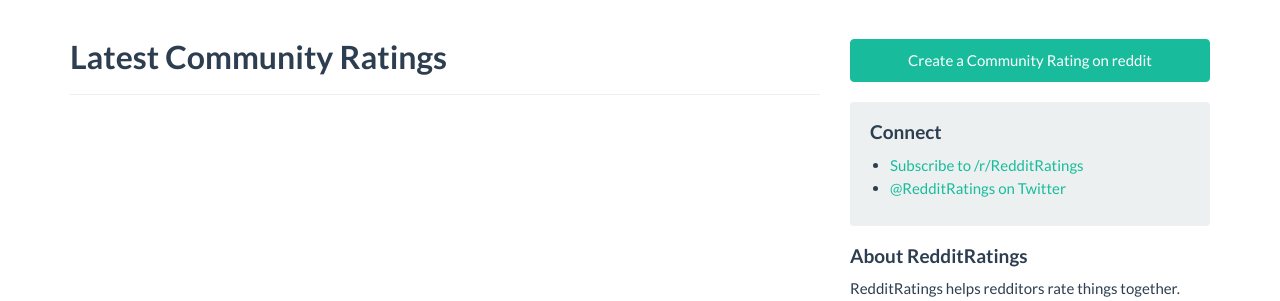
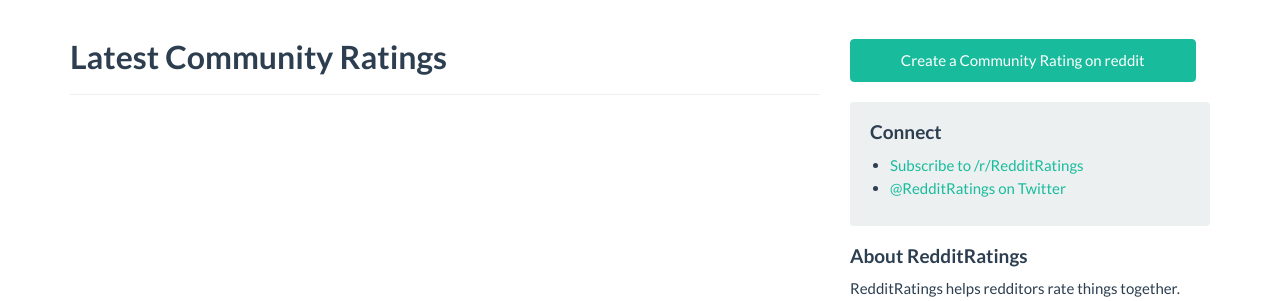
Before and after one commit to davedg629/RedditRatings, a Flask app: page / in a window 1280 px wide. Shown: the part 61-362 px from the top of the page. Run offline with Flask 2, Linux system fonts and the light colour scheme; data that the repository does not hold is empty; parts of the project's set-up code (start-up, migrations or seed data) failed here and were passed over; some libraries are stand-ins or nearby versions.

Commit message:
Change width of btn-block to accomodate padding

```diff
--- a/app/static/css/custom.css
+++ b/app/static/css/custom.css
@@ -30,7 +30,7 @@ h1, h2, h3, h4, h5, h6, .h1, .h2, .h3, .h4, .h5, .h6 {font-weight: bold;}
 
 .meta {font-size: 14px;}
 
-.btn-block {white-space: normal; padding-left: 10px; padding-right: 10px;}
+.btn-block {white-space: normal; padding-left: 2%; padding-right: 2%; width: 96%;}
 
 /** sidebar **/
 .sidebar-module {margin-bottom: 20px;}
```
